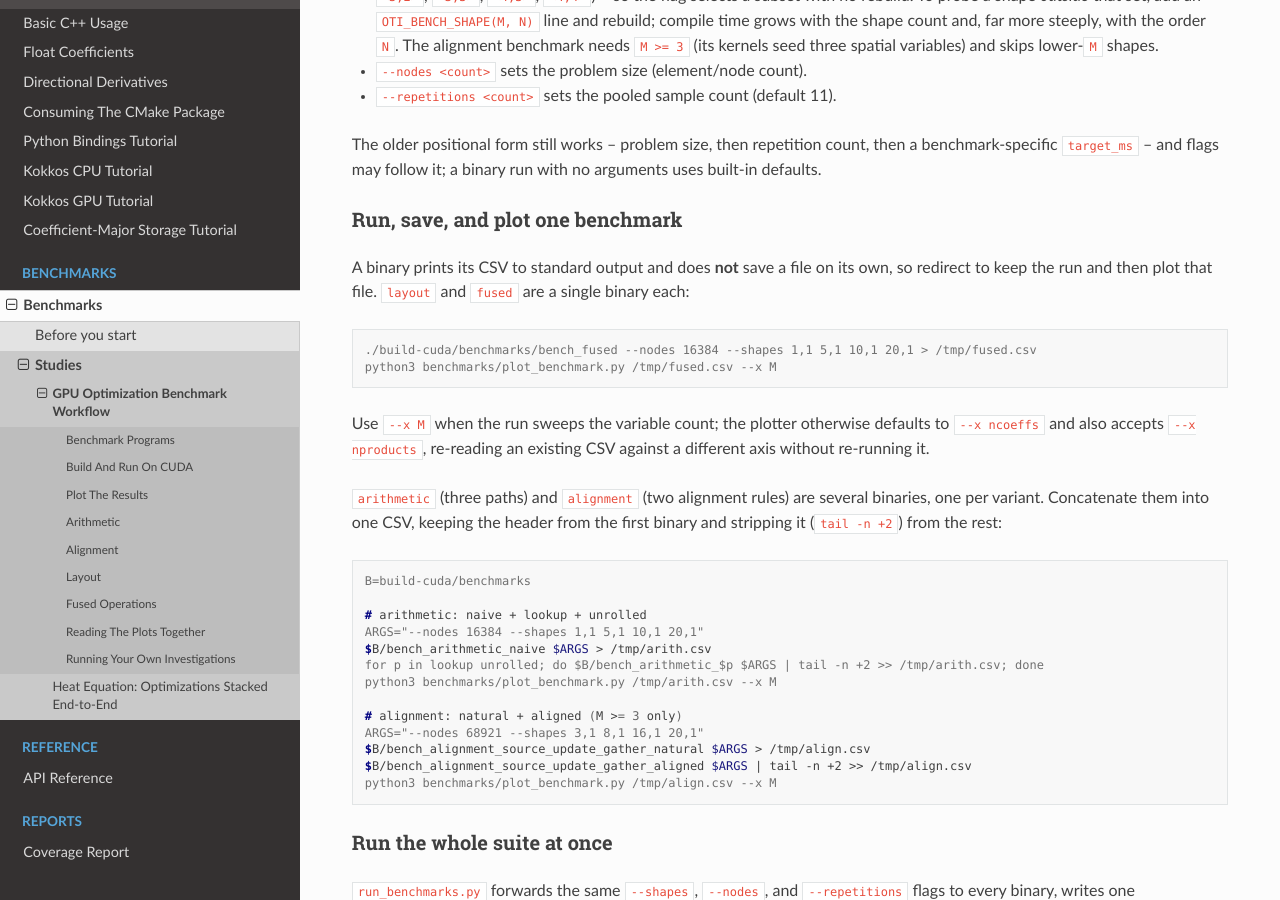
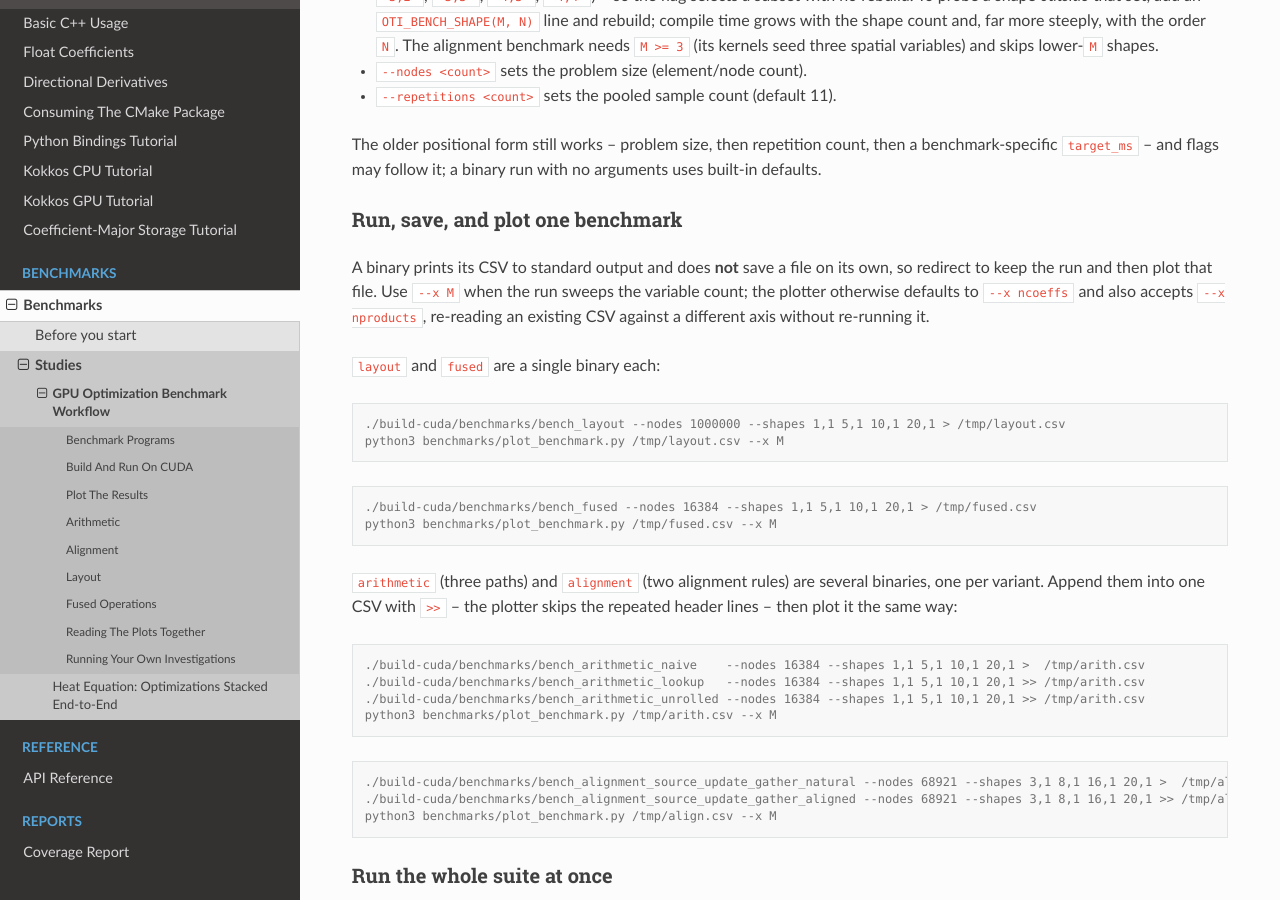
Before and after one commit to Samm-Py/cpp_oti_lib, a Sphinx documentation site: the page built from docs/benchmarks/gpu_optimization_workflow.rst, in a window 1280 px wide and 900 px high, scrolled down 15378 px. Built offline with Sphinx 7.4.7 and the Read the Docs theme 3.1.0, drawn with Linux system fonts in a browser that asks for light colours.

Commit message:
Benchmarks: make the plotter tolerate concatenated CSVs; simplify one-off docs
Skip repeated header lines in plot_benchmark.py's loader, so several binaries'
output can be appended into one CSV with plain >>. That replaces the awkward
B=.../tail -n +2/for-loop concat in the docs with a clean per-benchmark recipe:
one example each for layout, fused, arithmetic (three >> appends), and alignment
(two), all following the same binary > csv; plot csv template.

Co-Authored-By: Claude Opus 4.8 <noreply@anthropic.com>

```diff
--- a/docs/benchmarks/gpu_optimization_workflow.rst
+++ b/docs/benchmarks/gpu_optimization_workflow.rst
@@ -732,36 +732,38 @@ Run, save, and plot one benchmark
 ~~~~~~~~~~~~~~~~~~~~~~~~~~~~~~~~~~~
 
 A binary prints its CSV to standard output and does **not** save a file on its
-own, so redirect to keep the run and then plot that file. ``layout`` and
-``fused`` are a single binary each:
+own, so redirect to keep the run and then plot that file. Use ``--x M`` when the
+run sweeps the variable count; the plotter otherwise defaults to ``--x ncoeffs``
+and also accepts ``--x nproducts``, re-reading an existing CSV against a
+different axis without re-running it.
+
+``layout`` and ``fused`` are a single binary each:
+
+.. code-block:: console
+
+   ./build-cuda/benchmarks/bench_layout --nodes 1000000 --shapes 1,1 5,1 10,1 20,1 > /tmp/layout.csv
+   python3 benchmarks/plot_benchmark.py /tmp/layout.csv --x M
 
 .. code-block:: console
 
    ./build-cuda/benchmarks/bench_fused --nodes 16384 --shapes 1,1 5,1 10,1 20,1 > /tmp/fused.csv
    python3 benchmarks/plot_benchmark.py /tmp/fused.csv --x M
 
-Use ``--x M`` when the run sweeps the variable count; the plotter otherwise
-defaults to ``--x ncoeffs`` and also accepts ``--x nproducts``, re-reading an
-existing CSV against a different axis without re-running it.
-
 ``arithmetic`` (three paths) and ``alignment`` (two alignment rules) are several
-binaries, one per variant. Concatenate them into one CSV, keeping the header from
-the first binary and stripping it (``tail -n +2``) from the rest:
+binaries, one per variant. Append them into one CSV with ``>>`` -- the plotter
+skips the repeated header lines -- then plot it the same way:
 
 .. code-block:: console
 
-   B=build-cuda/benchmarks
-
-   # arithmetic: naive + lookup + unrolled
-   ARGS="--nodes 16384 --shapes 1,1 5,1 10,1 20,1"
-   $B/bench_arithmetic_naive $ARGS > /tmp/arith.csv
-   for p in lookup unrolled; do $B/bench_arithmetic_$p $ARGS | tail -n +2 >> /tmp/arith.csv; done
+   ./build-cuda/benchmarks/bench_arithmetic_naive    --nodes 16384 --shapes 1,1 5,1 10,1 20,1 >  /tmp/arith.csv
+   ./build-cuda/benchmarks/bench_arithmetic_lookup   --nodes 16384 --shapes 1,1 5,1 10,1 20,1 >> /tmp/arith.csv
+   ./build-cuda/benchmarks/bench_arithmetic_unrolled --nodes 16384 --shapes 1,1 5,1 10,1 20,1 >> /tmp/arith.csv
    python3 benchmarks/plot_benchmark.py /tmp/arith.csv --x M
 
-   # alignment: natural + aligned (M >= 3 only)
-   ARGS="--nodes 68921 --shapes 3,1 8,1 16,1 20,1"
-   $B/bench_alignment_source_update_gather_natural $ARGS > /tmp/align.csv
-   $B/bench_alignment_source_update_gather_aligned $ARGS | tail -n +2 >> /tmp/align.csv
+.. code-block:: console
+
+   ./build-cuda/benchmarks/bench_alignment_source_update_gather_natural --nodes 68921 --shapes 3,1 8,1 16,1 20,1 >  /tmp/align.csv
+   ./build-cuda/benchmarks/bench_alignment_source_update_gather_aligned --nodes 68921 --shapes 3,1 8,1 16,1 20,1 >> /tmp/align.csv
    python3 benchmarks/plot_benchmark.py /tmp/align.csv --x M
 
 Run the whole suite at once
```
Also changed, not shown: 1 other file.
